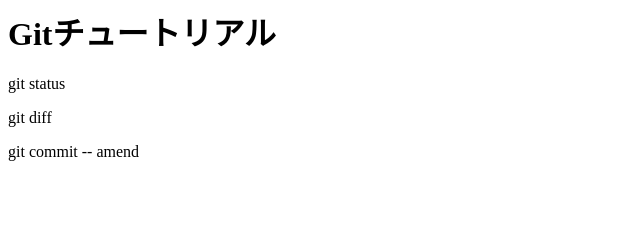
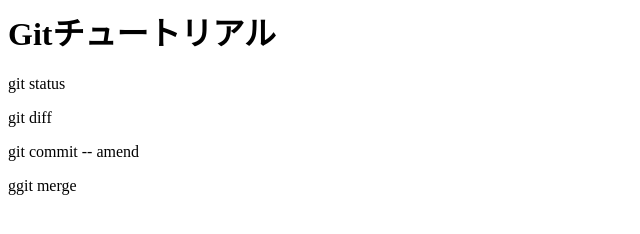
Before and after one commit to aso03/git_tutorial, a plain HTML site: page index.html in a window 1280 px wide. Shown: the full height of the page, 0-640 px from the left. Drawn offline with Linux system fonts and the light colour scheme.

Commit message:
git mergeを追記

```diff
--- a/index.html
+++ b/index.html
@@ -2,3 +2,4 @@
 <p>git status</p>
 <p>git diff</p>
 <p>git commit -- amend</p>
+<p>ggit merge</p>
```
